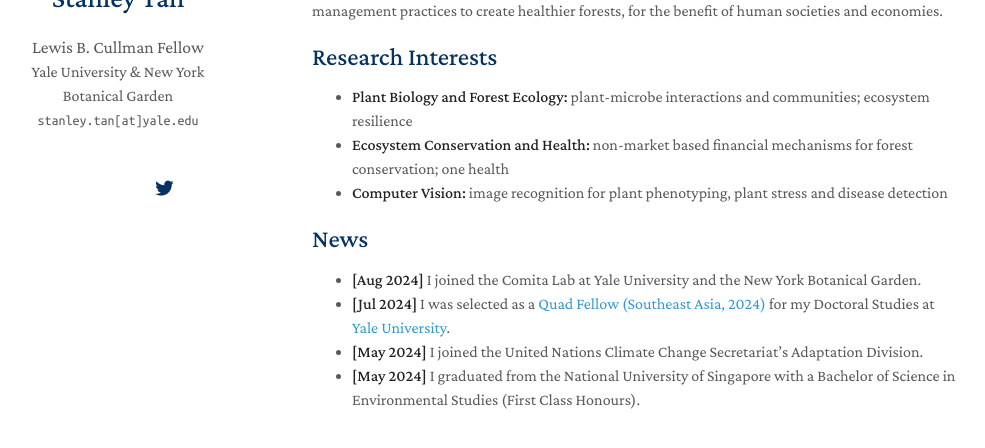
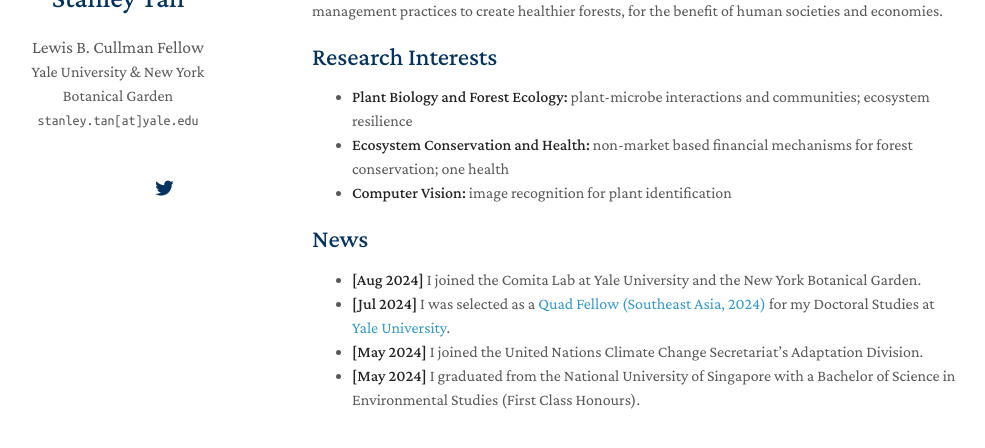
Before and after one commit to stanleytansx/stanleytansx.github.io, a Jekyll site: the page built from index.md, in a window 1280 px wide, cut to the strip 206-654 px from the top of the page. Shown: the whole strip, without its empty margins (158-1143 px from the left). Built offline with Jekyll 4.4.1, drawn with Linux system fonts in a browser that asks for light colours; nearby versions of some CDN libraries; a style sheet for code colours, icons or effects is not loaded; our own code applies the rules of GitHub Pages for plain Markdown files.

Commit message:
Update index.md

```diff
--- a/index.md
+++ b/index.md
@@ -14,7 +14,7 @@ management practices to create healthier forests, for the benefit of human socie
 
 - **Plant Biology and Forest Ecology:** plant-microbe interactions and communities; ecosystem resilience
 - **Ecosystem Conservation and Health:** non-market based financial mechanisms for forest conservation; one health
-- **Computer Vision:** image recognition for plant phenotyping, plant stress and disease detection
+- **Computer Vision:** image recognition for plant identification
 
 ## News
 
```
